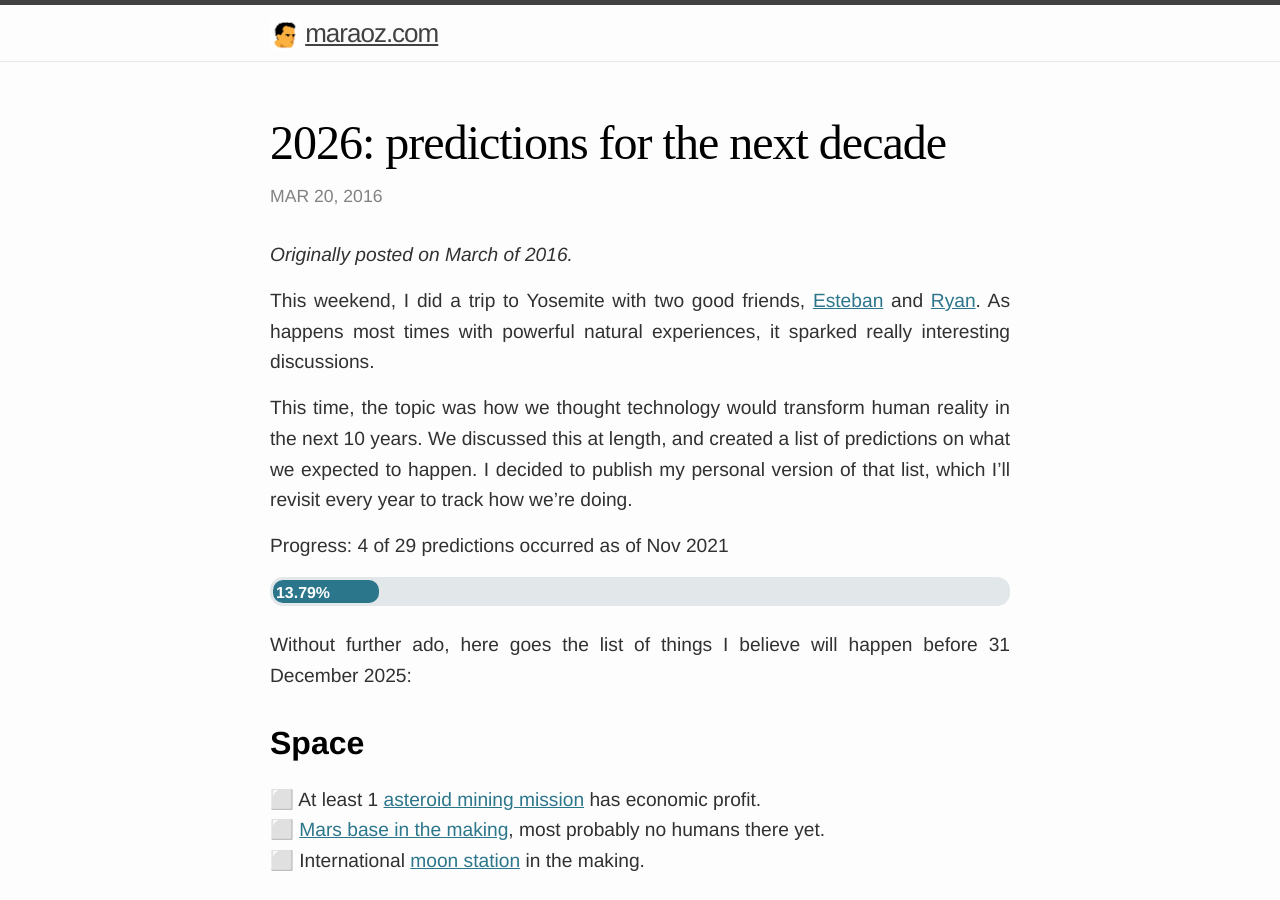
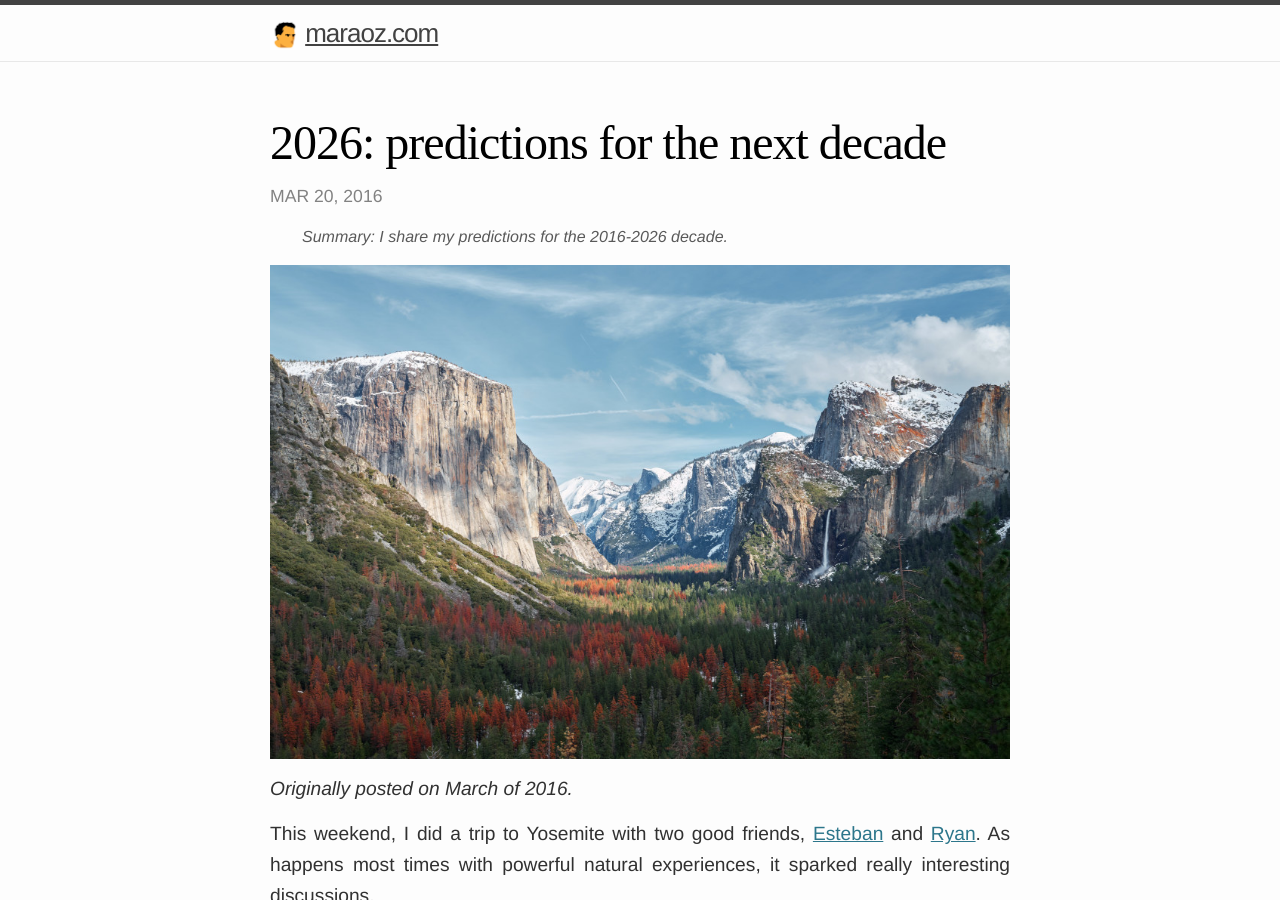
Before and after one commit to tobyornottobe/maraoz.github.io, a Jekyll site: the page built from _posts/2016-03-20-2026.md, in a window 1280 px wide and 900 px high. Built offline with Jekyll 4.4.1, drawn with Linux system fonts in a browser that asks for light colours; some of the changed text lies outside the part shown.

Commit message:
Add cover photo to 2026

```diff
--- a/_posts/2016-03-20-2026.md
+++ b/_posts/2016-03-20-2026.md
@@ -3,6 +3,13 @@ layout: post
 title:  "2026: predictions for the next decade"
 comments: true
 ---
+
+<figure>
+  <figcaption style="text-align: left">
+  Summary: I share my predictions for the 2016-2026 decade.
+  </figcaption>
+</figure>
+<img class="cover" src="/img/2026/cover.jpg">
 
 *Originally posted on March of 2016.*
 
```
Also changed, not shown: other parts of _posts/2016-03-20-2026.md (+2 -0 lines), img/2026/cover.jpg (added).
